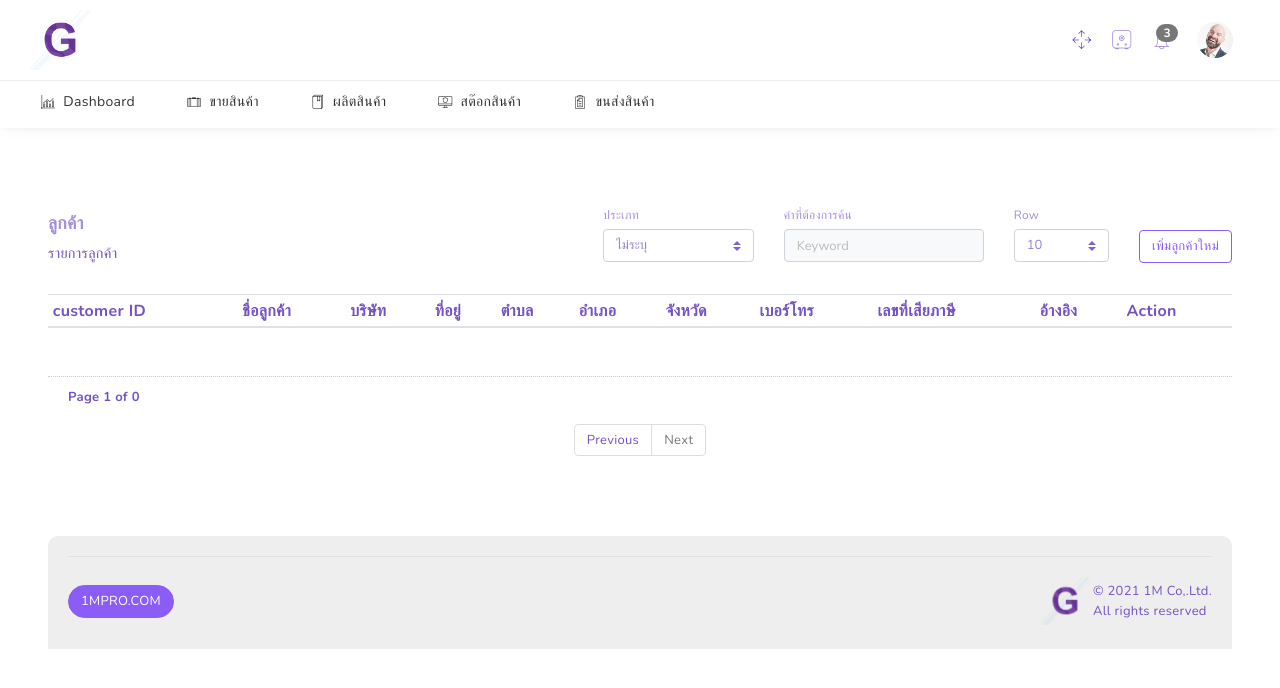
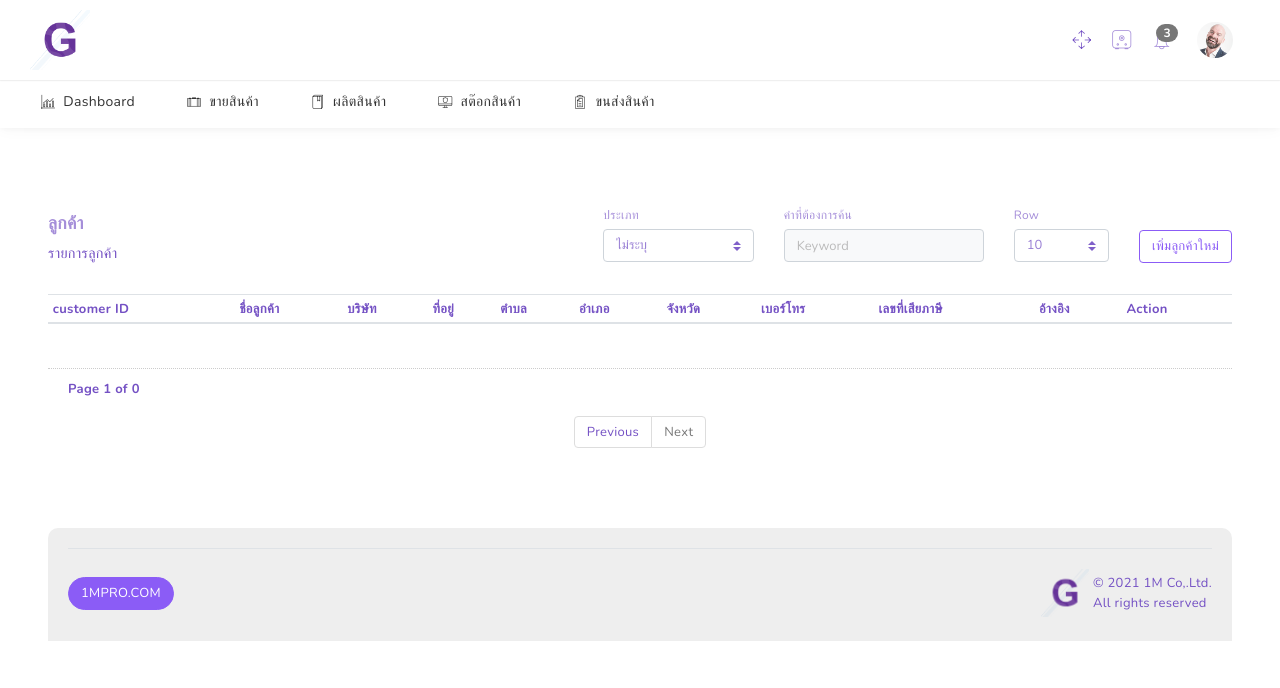
Before and after one commit to Bitthailand/Bitthailand, a PHP site: page /customerslist.php?action=1 in a window 1280 px wide. Shown: the top 688 px of the page. Run offline with PHP 8.4, Linux system fonts and the light colour scheme; the visitor is signed in with stand-in values (Sample User, id 1); data that the repository does not hold is empty; style sheets or scripts are compiled from the project's sources; some libraries are stand-ins or nearby versions; some web fonts are replaced.

Commit message:
edit cus

```diff
--- a/customerslist.php
+++ b/customerslist.php
@@ -64,9 +64,15 @@ if ($rowS == '') {
     <link href="https://fonts.googleapis.com/css?family=Nunito:300,400,400i,600,700,800,900" rel="stylesheet" />
     <link href="../../dist-assets/css/themes/lite-purple.min.css" rel="stylesheet" />
     <link href="../../dist-assets/css/plugins/perfect-scrollbar.min.css" rel="stylesheet" />
-    <link rel="stylesheet" href="css/bootstrap.min.css">
+    <!-- <link href="../../dist-assets/css/plugins/bootstrap.min.css" rel="stylesheet" /> -->
+    <link href="css/bootstrap.min.css" rel="stylesheet">
 </head>
-
+<style>
+        .table-sm th, .table-sm td {
+    padding: 0.3rem;
+    font-size: 0.813rem!important;
+}
+    </style>
 <body class="text-left">
     <div class="app-admin-wrap layout-horizontal-bar">
         <!-- Header -->
@@ -83,8 +89,6 @@ if ($rowS == '') {
             <div id="alert_placeholder" style="z-index: 9999999; left:1px; top:1%; width:100%; position:absolute;"></div>
             <!-- ปิดการแจ้งเตือน -->
             <div class="main-content">
-
-
                 <div class="row">
                     <div class="col-md-12">
                         <div class="tab-content">
@@ -107,23 +111,19 @@ if ($rowS == '') {
                                                         <option value="address" <?php echo $column == 'address' ? 'selected' : ''; ?>>ที่อยู่ </option>
                                                         <option value="phone" <?php echo $column == 'phone' ? 'selected' : ''; ?>>เบอร์โทร </option>
                                                         <option value="tax_number" <?php echo $column == 'tax_number' ? 'selected' : ''; ?>>เลขที่ผู้เสียภาษี</option>
-
                                                     </select>
                                                 </div>
                                             </div>
                                             <div class="col-auto">
                                                 <div class="form-group">
                                                     <label for="searchNameId"> คำที่ต้องการค้น</label>
-
                                                     <input id="searchNameId" class="form-control" placeholder="Keyword" type="text" value="">
                                                 </div>
                                             </div>
-
                                             <div class="col-auto">
                                                 <div class="form-group">
                                                     <label for="searchRowsId"> Row </label>
                                                     <select id="searchRowsId" class="custom-select">
-
                                                         <option value="10" <?php echo $rowS == 10 ? 'selected' : ''; ?>> 10 </option>
                                                         <option value="20" <?php echo $rowS == 20 ? 'selected' : ''; ?>> 20 </option>
                                                         <option value="30" <?php echo $rowS == 30 ? 'selected' : ''; ?>> 30 </option>
@@ -135,17 +135,14 @@ if ($rowS == '') {
                                             </div>
                                             <div class="col-auto">
                                                 <a href="/customer.php" class="btn btn-outline-primary mt-4" role="button" aria-pressed="true"> เพิ่มลูกค้าใหม่</a>
-
                                             </div>
                                         </div>
                                     </div>
                                 </div>
                             </div>
-
                             <!-- ============ Table Start ============= -->
                             <div class="table-responsive">
                                 <table class="table table-hover text-nowrap table-sm">
-
                                     <thead>
                                         <tr>
                                             <th>customer ID</th>
@@ -162,14 +159,12 @@ if ($rowS == '') {
                                         </tr>
                                     </thead>
                                     <tbody>
-
                                         <?php
                                         if (isset($_GET['page_no']) && $_GET['page_no'] != "") {
                                             $page_no = $_GET['page_no'];
                                         } else {
                                             $page_no = 1;
                                         }
-
                                         // $total_records_per_page = 10;
                                         $offset = ($page_no - 1) * $total_records_per_page;
                                         $previous_page = $page_no - 1;
@@ -224,10 +219,8 @@ if ($rowS == '') {
 
                                                 <button type="button" class="btn btn-outline-info btn-sm line-height-1" data-id="<?php echo $row['customer_id']; ?>"
                                                     data-toggle="modal" data-target="#myModal_del"> <i class="i-Close-Window font-weight-bold"></i> </button>
-
                                             </td>
                                         </tr>
-
                                         <?php
                                         }
                                         mysqli_close($conn);
@@ -241,12 +234,6 @@ if ($rowS == '') {
                                 <div style='padding: 10px 20px 0px; border-top: dotted 1px #CCC;'>
                                     <strong>Page <?php echo $page_no . " of " . $total_no_of_pages; ?></strong>
                                 </div>
-
-
-
-
-
-
                                 <div class="mb-5 mt-3">
                                     <nav aria-label="Page navigation ">
                                         <ul class="pagination justify-content-center">
@@ -321,31 +308,17 @@ if ($rowS == '') {
                                                         echo "href='?page_no=$next_page'";
                                                     } ?>>Next</a>
                                             </li>
-
-
-
-
-
-
-
                                             <?php if ($page_no < $total_no_of_pages) {
                                                 echo "<li><a href='?page_no=$total_no_of_pages'>Last &rsaquo;&rsaquo;</a></li>";
                                             } ?>
                                         </ul>
-
-
-
-
                                 </div>
-
-
                             </div>
                             <!-- Header -->
                             <?php include './include/footer.php'; ?>
                             <!-- =============== Header End ================-->
                         </div>
                     </div>
-
                     <script src="../../dist-assets/js/plugins/jquery-3.3.1.min.js"></script>
                     <script src="../../dist-assets/js/plugins/bootstrap.bundle.min.js"></script>
                     <script src="../../dist-assets/js/plugins/perfect-scrollbar.min.js"></script>
@@ -357,7 +330,6 @@ if ($rowS == '') {
                     <script src="../../dist-assets/js/scripts/customizer.script.min.js"></script>
                     <script src="../../dist-assets/js/scripts/tooltip.script.min.js"></script>
 </body>
-
 
 <!-- Modal DEL  -->
 <div class="modal fade" id="myModal_del" tabindex="-1" role="dialog" aria-labelledby="exampleModalCenterTitle" aria-hidden="true">
--- a/include/header.php
+++ b/include/header.php
@@ -56,7 +56,7 @@
                 <!-- Notificaiton End-->
                 <!-- User avatar dropdown-->
                 <div class="dropdown">
-                    <div class="user col align-self-end"><img id="userDropdown" src="./assets/images/faces/1.jpg" alt="" data-toggle="dropdown" aria-haspopup="true" aria-expanded="false" />
+                    <div class="user col align-self-end"><img id="userDropdown" src="./dist-assets/images/faces/1.jpg" alt="" data-toggle="dropdown" aria-haspopup="true" aria-expanded="false" />
                         <div class="dropdown-menu dropdown-menu-right" aria-labelledby="userDropdown">
                             <div class="dropdown-header"><i class="i-Lock-User mr-1"></i> Timothy Carlson</div><a class="dropdown-item">Account settings</a><a class="dropdown-item">Billing history</a><a class="dropdown-item" href="signout.php">Sign out</a>
                         </div>
```
